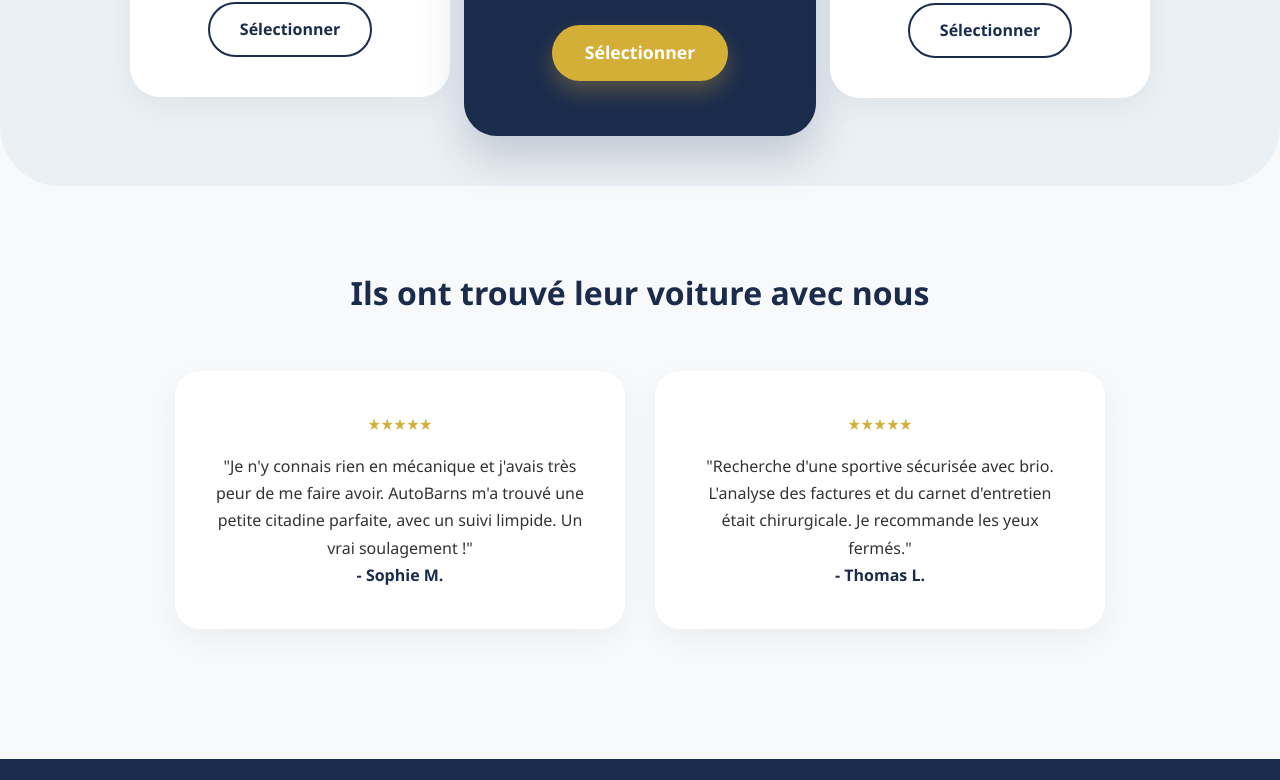
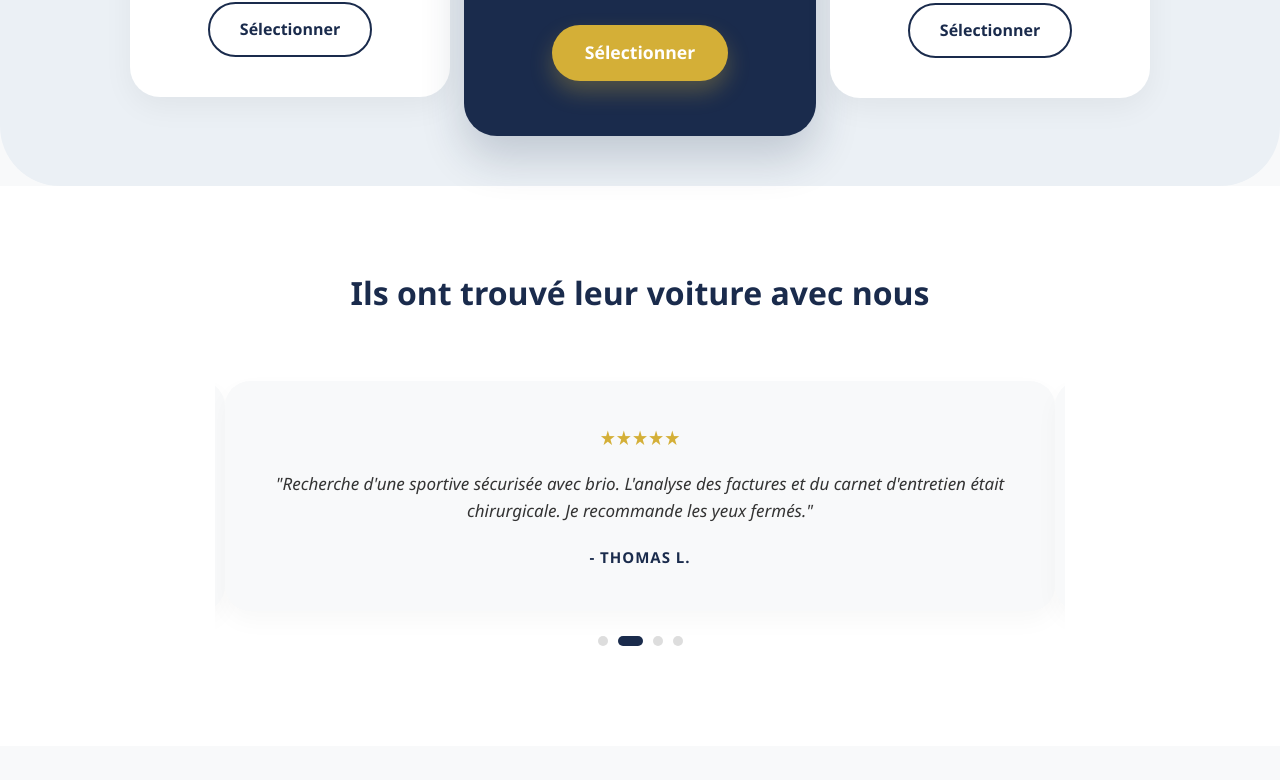
Before and after one commit to autobarns/autobarns, a plain HTML site: page index.html in a window 1280 px wide. Shown: the part 2431-3211 px from the top of the page. Drawn offline with Linux system fonts and the light colour scheme.

Commit message:
Implement horizontal testimonial carousel
Added a horizontal carousel for testimonials with automatic sliding and navigation dots.

```diff
--- a/index.html
+++ b/index.html
@@ -90,12 +90,22 @@
         .premium-bubble ul li { color: var(--blanc); }
         .ribbon { position: absolute; top: -15px; left: 50%; transform: translateX(-50%); background: var(--or-champagne); color: #fff; padding: 6px 25px; border-radius: 20px; font-size: 13px; font-weight: bold; letter-spacing: 1px; text-transform: uppercase; }
 
-        .testimonials { padding: 80px 0; text-align: center; }
-        .testimonials h2 { font-size: 32px; color: var(--bleu-nuit); margin-bottom: 50px; }
-        .testimonial-grid { display: flex; justify-content: center; gap: 30px; }
-        .testimonial-card { background: var(--blanc); padding: 40px; border-radius: 25px; width: 450px; box-shadow: 0 10px 30px rgba(0,0,0,0.05); }
-        .stars { color: var(--or-champagne); margin-bottom: 15px; }
-        .client-name { font-weight: 700; color: var(--bleu-nuit); }
+        /* NOUVEAU CARROUSEL D'AVIS A L'HORIZONTAL */
+        .testimonials { padding: 80px 0; text-align: center; overflow: hidden; background: #fff; }
+        .testimonials h2 { font-size: 32px; color: var(--bleu-nuit); margin-bottom: 40px; }
+
+        .carousel-container { max-width: 850px; margin: 0 auto; position: relative; overflow: hidden; padding: 20px 10px; }
+        .carousel-track { display: flex; transition: transform 0.6s cubic-bezier(0.25, 1, 0.5, 1); width: 100%; }
+
+        .testimonial-card { flex: 0 0 100%; width: 100%; background: var(--fond-doux); padding: 40px 50px; border-radius: 25px; box-shadow: 0 10px 25px rgba(0,0,0,0.03); text-align: center; }
+        .stars { color: var(--or-champagne); margin-bottom: 15px; font-size: 20px; }
+        .testimonial-card p { font-style: italic; font-size: 17px; color: var(--texte-sombre); margin-bottom: 20px; line-height: 1.6; }
+        .client-name { font-weight: 700; color: var(--bleu-nuit); font-size: 15px; text-transform: uppercase; letter-spacing: 1px; }
+
+        /* Boutons indicateurs (Petits points) */
+        .carousel-dots { display: flex; justify-content: center; gap: 10px; margin-top: 25px; }
+        .dot { width: 10px; height: 10px; border-radius: 50%; background: #ddd; cursor: pointer; transition: background 0.3s; }
+        .dot.active { background: var(--bleu-nuit); width: 25px; border-radius: 10px; }
 
         footer { background: var(--bleu-nuit); color: rgba(255,255,255,0.7); text-align: center; padding: 40px 20px; margin-top: 50px; }
         footer .logo { color: var(--blanc); }
@@ -112,11 +122,12 @@
             nav a { margin: 15px 0; font-size: 18px; width: 100%; text-align: center; }
             .btn-menu { margin-left: 0; width: 100%; }
 
-            .univers-cards, .about-flex, .pricing-grid, .testimonial-grid { flex-direction: column; align-items: center; }
-            .card-round, .price-bubble, .testimonial-card { width: 100%; }
+            .univers-cards, .about-flex, .pricing-grid { flex-direction: column; align-items: center; }
+            .card-round, .price-bubble { width: 100%; }
             .premium-bubble { transform: scale(1); padding: 40px; }
             .hero-buttons { flex-direction: column; }
             header { padding: 15px 25px; }
+            .testimonial-card { padding: 30px 20px; }
         }
     </style>
 </head>
@@ -125,6 +136,7 @@
     <header>
         <div class="logo">Auto<span>Barns</span></div>
 
+        <!-- BOUTON BURGER SMARTPHONE -->
         <div class="menu-burger" id="burger">
             <span></span>
             <span></span>
@@ -242,20 +254,46 @@
         </div>
     </section>
 
+    <!-- SECTION DES TEMOIGNAGES EN CARROUSEL HORIZONTAL AUTOMATIQUE -->
     <section id="avis" class="testimonials">
         <div class="container">
             <h2>Ils ont trouvé leur voiture avec nous</h2>
-            <div class="testimonial-grid">
+
+            <div class="carousel-container" id="carousel">
+                <div class="carousel-track" id="track">
+
+                    <!-- Avis 1 -->
                     <div class="testimonial-card">
                         <div class="stars">★★★★★</div>
                         <p>"Je n'y connais rien en mécanique et j'avais très peur de me faire avoir. AutoBarns m'a trouvé une petite citadine parfaite, avec un suivi limpide. Un vrai soulagement !"</p>
                         <span class="client-name">- Sophie M.</span>
                     </div>
+
+                    <!-- Avis 2 -->
                     <div class="testimonial-card">
                         <div class="stars">★★★★★</div>
                         <p>"Recherche d'une sportive sécurisée avec brio. L'analyse des factures et du carnet d'entretien était chirurgicale. Je recommande les yeux fermés."</p>
                         <span class="client-name">- Thomas L.</span>
                     </div>
+
+                    <!-- Avis 3 (Ajouté pour enrichir le défilement) -->
+                    <div class="testimonial-card">
+                        <div class="stars">★★★★★</div>
+                        <p>"Grâce au forfait Standard, j'ai évité un SUV qui avait un compteur trafiqué de 60 000 km ! Ils ont trouvé le piège tout de suite. Le forfait est rentabilisé immédiatement."</p>
+                        <span class="client-name">- Nicolas R.</span>
+                    </div>
+
+                    <!-- Avis 4 (Ajouté pour enrichir le défilement) -->
+                    <div class="testimonial-card">
+                        <div class="stars">★★★★★</div>
+                        <p>"Un service à distance ultra-réactif. Je savais exactement quels modèles cibler et j'ai acheté ma voiture en toute confiance. Merci à l'équipe."</p>
+                        <span class="client-name">- Amandine K.</span>
+                    </div>
+
+                </div>
+
+                <!-- Les petits points indicateurs sous le carrousel -->
+                <div class="carousel-dots" id="dots-container"></div>
             </div>
         </div>
     </section>
@@ -270,7 +308,9 @@
         <p class="copyright">&copy; 2026 AutoBarns. Tous droits réservés.</p>
     </footer>
 
+    <!-- LOGIQUE JAVASCRIPT DU MENU BURGER ET DU CARROUSEL D'AVIS AUTOMATIQUE -->
     <script>
+        // --- 1. GESTION DU MENU BURGER ---
         const burger = document.getElementById('burger');
         const navMenu = document.getElementById('nav-menu');
         const navLinks = document.querySelectorAll('#nav-menu a');
@@ -284,6 +324,66 @@
                 navMenu.classList.remove('active');
             });
         });
+
+        // --- 2. GESTION DU CARROUSEL HORIZONTAL AUTOMATIQUE ---
+        const track = document.getElementById('track');
+        const cards = document.querySelectorAll('.testimonial-card');
+        const dotsContainer = document.getElementById('dots-container');
+
+        let currentIndex = 0;
+        const totalCards = cards.length;
+        let startSlide;
+
+        // Créer automatiquement les petits points indicateurs selon le nombre d'avis
+        cards.forEach((_, index) => {
+            const dot = document.createElement('div');
+            dot.classList.add('dot');
+            if (index === 0) dot.classList.add('active');
+            dot.addEventListener('click', () => {
+                goToSlide(index);
+                restartAutoSlide();
+            });
+            dotsContainer.appendChild(dot);
+        });
+
+        const dots = document.querySelectorAll('.dot');
+
+        // Fonction pour déplacer le carrousel vers un avis précis
+        function goToSlide(index) {
+            currentIndex = index;
+            track.style.transform = `translateX(-${currentIndex * 100}%)`;
+
+            // Mettre à jour le point actif
+            dots.forEach(dot => dot.classList.remove('active'));
+            dots[currentIndex].classList.add('active');
+        }
+
+        // Fonction pour passer à l'avis suivant
+        function nextSlide() {
+            let nextIndex = currentIndex + 1;
+            if (nextIndex >= totalCards) {
+                nextIndex = 0; // On revient au premier avis
+            }
+            goToSlide(nextIndex);
+        }
+
+        // Lancer le défilement automatique (Toutes les 4 secondes)
+        function startAutoSlide() {
+            startSlide = setInterval(nextSlide, 4000);
+        }
+
+        function restartAutoSlide() {
+            clearInterval(startSlide);
+            startAutoSlide();
+        }
+
+        // Arrêter le défilement si l'utilisateur passe sa souris sur l'avis
+        const carousel = document.getElementById('carousel');
+        carousel.addEventListener('mouseenter', () => clearInterval(startSlide));
+        carousel.addEventListener('mouseleave', startAutoSlide);
+
+        // Lancement au chargement de la page
+        startAutoSlide();
     </script>
 
 </body>
```
Lines whose indentation alone changed are shown as unchanged.
